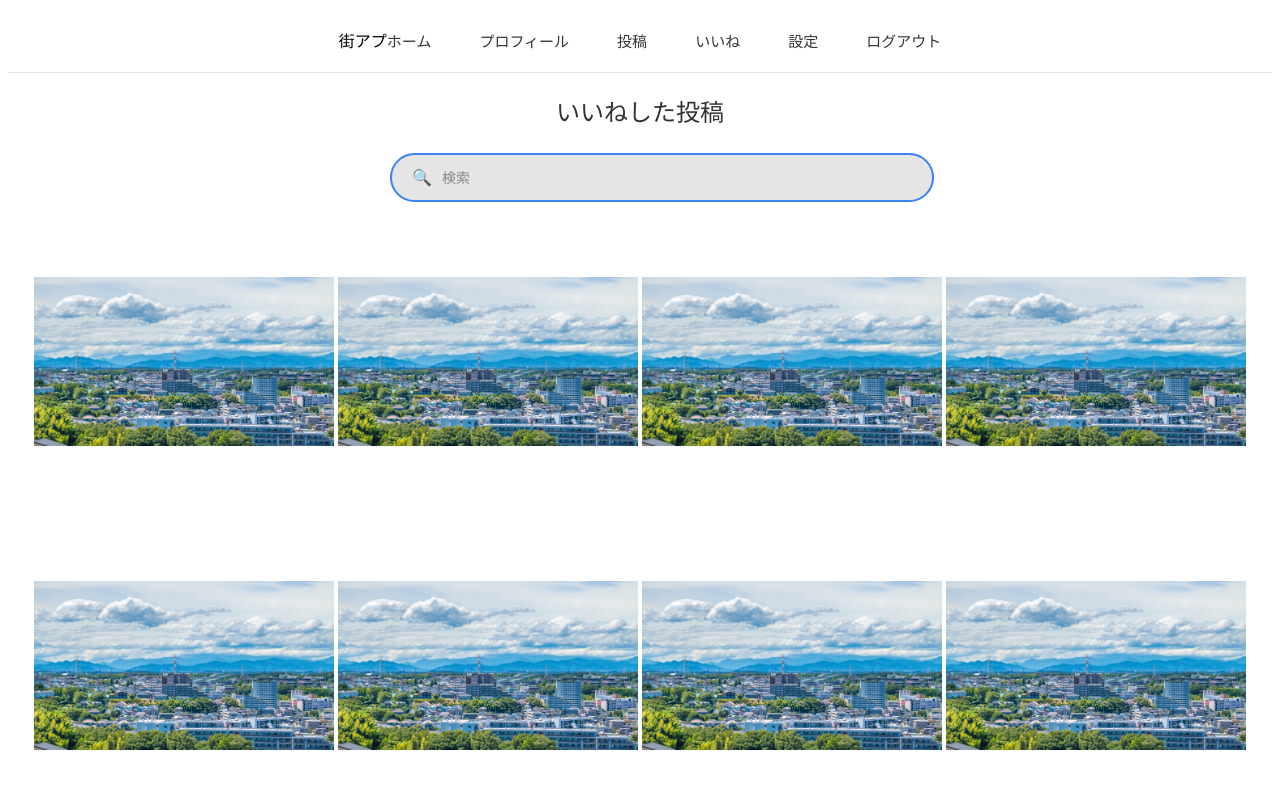
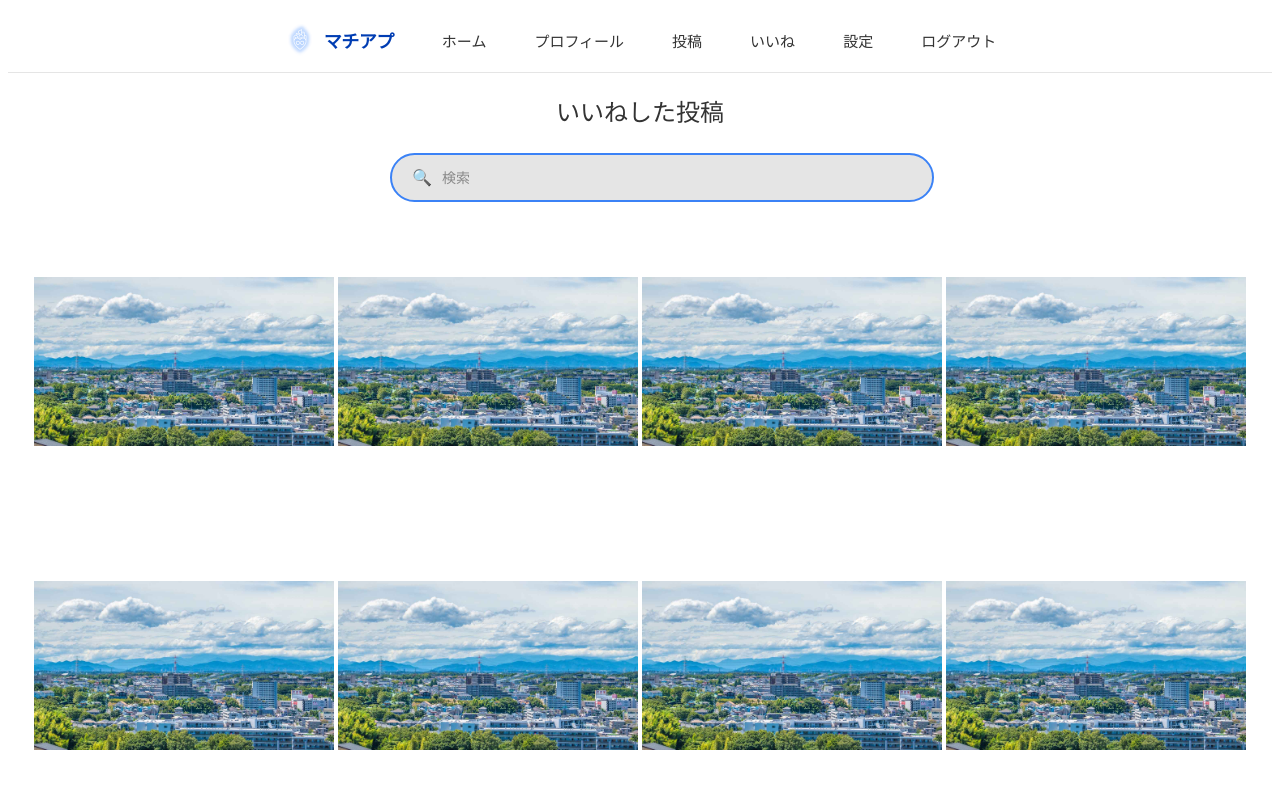
Before and after one commit to matiapu/matiapu-web, a Next.js app: page /profile/likes in a window 1280 px wide. Shown: the top 800 px of the page. Built offline with nearby package versions, Linux system fonts and the light colour scheme; no server answers.

Commit message:
feat: ログイン画面・作成・トップページロゴ追加

```diff
--- a/app/(auth)/login/Login.module.css
+++ b/app/(auth)/login/Login.module.css
@@ -40,6 +40,12 @@
   align-items: center;
   justify-content: center;
   box-shadow: 0 4px 10px rgba(194, 216, 255, 0.5);
+}
+
+.logoImage {
+  width: 36px;
+  height: 36px;
+  object-fit: contain;
 }
 
 .logoText {
--- a/app/(auth)/signup/Signup.module.css
+++ b/app/(auth)/signup/Signup.module.css
@@ -36,6 +36,12 @@
   align-items: center;
   justify-content: center;
   box-shadow: 0 4px 12px rgba(194, 216, 255, 0.6);
+}
+
+.logoImage {
+  width: 44px;
+  height: 44px;
+  object-fit: contain;
 }
 
 .logoText {
--- a/components/Header.jsx
+++ b/components/Header.jsx
@@ -26,8 +26,9 @@ export default function Header() {
   return (
     <div>
       <header className={styles.header}>
-        <div className={styles.logo}>
-          <p>街アプ</p>
+        <div className={styles.logoArea}>
+          <img src="/logo.png" alt="マチアプ" className={styles.logoImage} />
+          <span className={styles.logoText}>マチアプ</span>
         </div>
           <nav className={styles.nav}>
             <Link href="/" className={styles.navLink}>
--- a/components/Header.module.css
+++ b/components/Header.module.css
@@ -42,3 +42,23 @@
 .logoutButton:hover {
   color: #ef4444;
 }
+
+.logoArea {
+  display: flex;
+  align-items: center;
+  gap: 8px;
+  margin-right: 48px;
+}
+
+.logoImage {
+  width: 32px;
+  height: 32px;
+  object-fit: contain;
+}
+
+.logoText {
+  font-size: 18px;
+  font-weight: 700;
+  color: #003db3;
+  letter-spacing: -0.5px;
+}
--- a/proxy.js
+++ b/proxy.js
@@ -26,6 +26,6 @@ export const config = {
   // api, _next/static, _next/image, favicon.ico 以外のすべてのパスに適用
   // /signup は除外せず、proxy内部で判定します。ただし/signup/detailsは保護されます
   matcher: [
-    '/((?!api|_next/static|_next/image|favicon.ico).*)',
+    '/((?!api|_next/static|_next/image|favicon.ico|logo.png|apple_rainbow.svg).*)',
   ],
 };
```
Also changed, not shown: app/(auth)/login/page.jsx (+2 -9 lines), app/(auth)/signup/page.jsx (+2 -9 lines), public/apple_rainbow.svg (added), public/logo.png (added).
